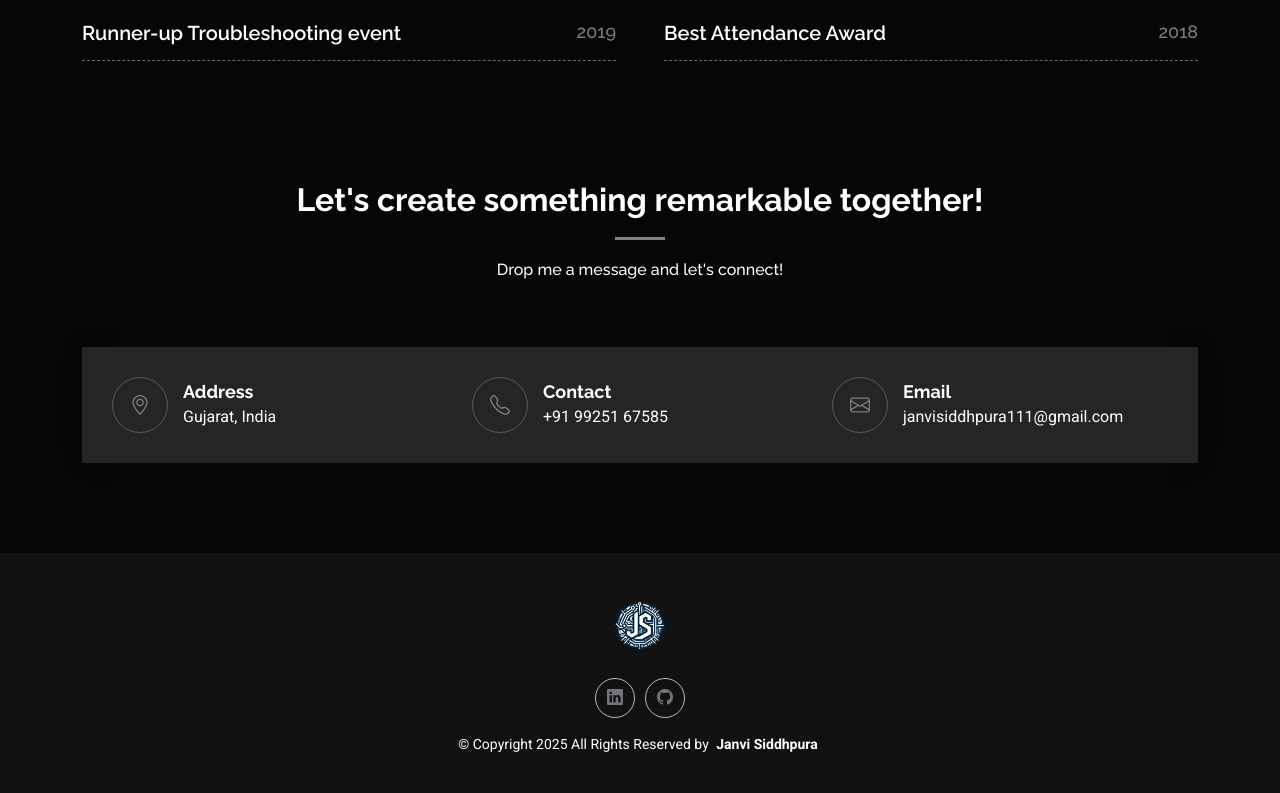
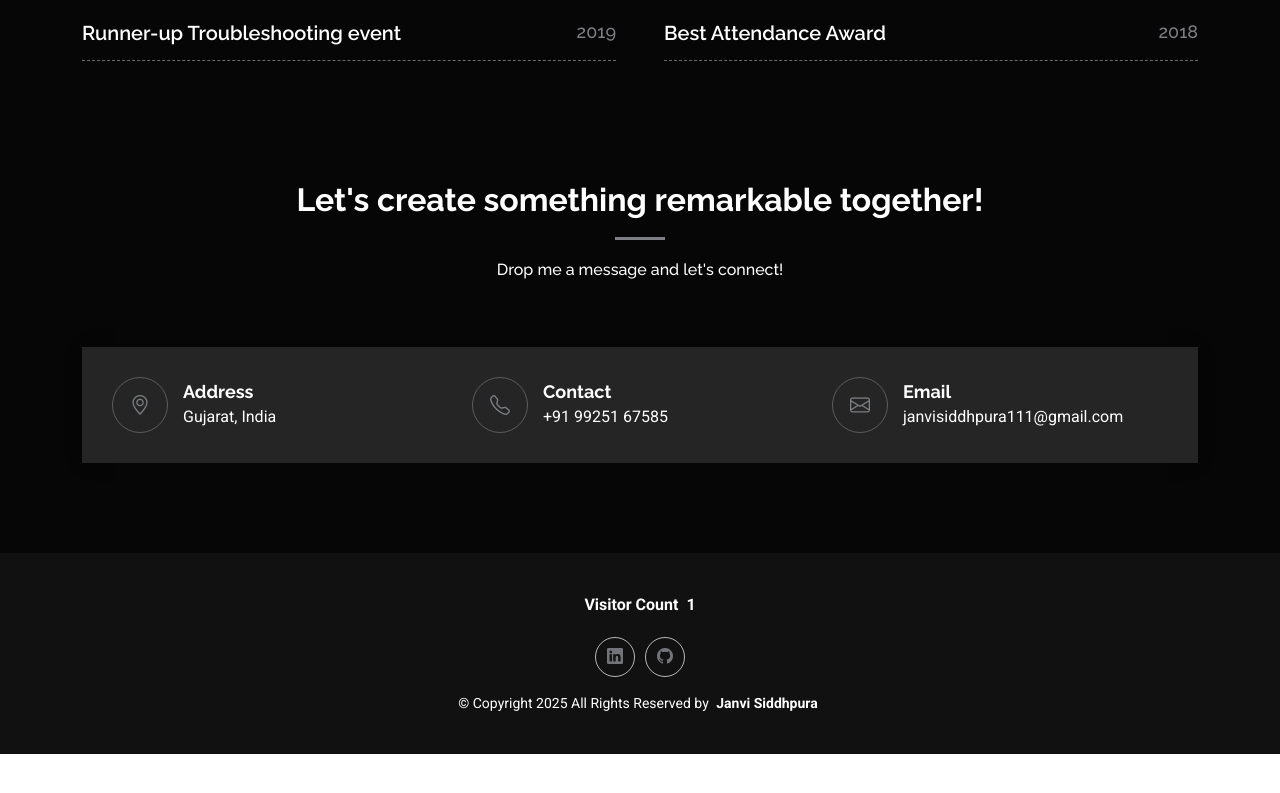
Before and after one commit to janvisiddhpura/web-portfolio, a plain HTML site: page index.html in a window 1280 px wide. Shown: the part 6416-7209 px from the top of the page. After the commit the page ends 7170 px from the top, so only its background shows below. Drawn offline with Linux system fonts and the light colour scheme.

Commit message:
Footer changes with visitor count

```diff
--- a/assets/css/main.css
+++ b/assets/css/main.css
@@ -457,9 +457,27 @@ h6 {
   width: 65px;
 }
 
+.visitor-count {
+  display: flex;
+  align-items: center;
+}
+
+.visit-text {
+  font-size: medium;
+  font-weight: bold;
+  align-items: center;
+  margin: 0;
+  padding: 0;
+}
+
+#CounterVisitor {
+  padding-left: 8px;
+}
+
+/*
 .footer-logo-box a {
   display: inline-block;
-}
+} */
 
 .footer .copyright p {
   margin-bottom: 0;
--- a/assets/js/main.js
+++ b/assets/js/main.js
@@ -1,8 +1,4 @@
-/**
-* Template Name: DevFolio
-* Template URL: https://bootstrapmade.com/devfolio-bootstrap-portfolio-html-template/
-* Updated: Aug 07 2024 with Bootstrap v5.3.3
-* Author: BootstrapMade.com
+/** Author: BootstrapMade.com
 * License: https://bootstrapmade.com/license/
 */
 
@@ -282,4 +278,43 @@
     }, { threshold: 0.5 });
     skills.forEach(skill => observer.observe(skill));
   });
+
+  /**
+   * Website visit counter
+   */
+    var n = localStorage.getItem('on_load_counter');
+    if (n === null) {
+        n = 0;
+    }
+    n++;
+    localStorage.setItem("on_load_counter", n);
+    const numberContainer = document.getElementById('CounterVisitor');
+    const targetNumber = parseInt(n);
+    let currentNumber = 0;
+    let animationFrameId;
+    const observer = new IntersectionObserver((entries) => {
+      entries.forEach(entry => {
+        if (entry.isIntersecting) {
+          animateNumber();
+        } else {
+          cancelAnimationFrame(animationFrameId);
+        }
+      });
+    }, { threshold: 0.1 });
+
+    observer.observe(numberContainer);
+
+    function animateNumber() {
+      const increment = targetNumber / 50;
+      if (currentNumber < targetNumber) {
+        currentNumber += increment;
+        numberContainer.textContent = Math.floor(currentNumber);
+        animationFrameId = requestAnimationFrame(animateNumber);
+      } else {
+        numberContainer.textContent = targetNumber;
+      }
+    }
+
+
+
 })();
--- a/index.html
+++ b/index.html
@@ -845,11 +845,11 @@
   <footer id="footer" class="footer dark-background">
     <div class="container">
       <div class="row">
-        <div class="col-md-12 text-center">
-          <div>
-            <img src="assets/img/logo.png" class="footer-logo-box"/>
-          </div>
+        <div class="col-md-12 d-flex visitor-count justify-content-center">
+          <p class="visit-text">Visitor Count<span class="visit-text" id="CounterVisitor"></span></p>
         </div>
+      </div>
+      <div class="row">
         <div class="social-links d-flex justify-content-center">
           <a href="https://www.linkedin.com/in/janvi-siddhpura/"><i class="bi bi-linkedin"></i></a>
           <a href="https://github.com/janvisiddhpura"><i class="bi bi-github"></i></a>
```
